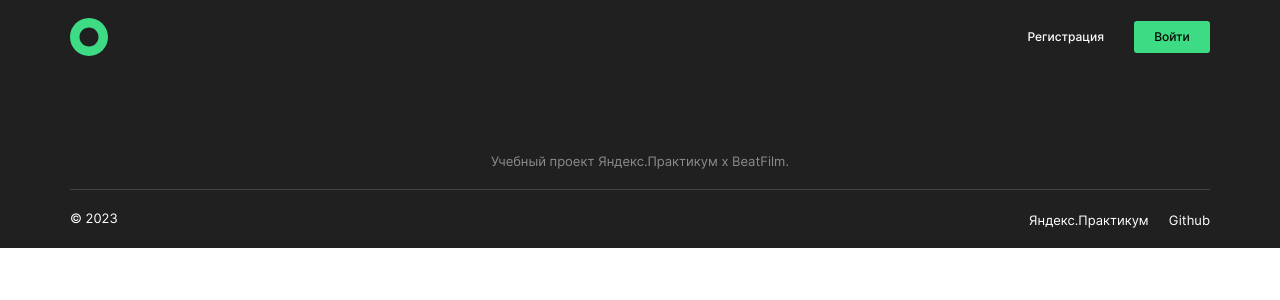
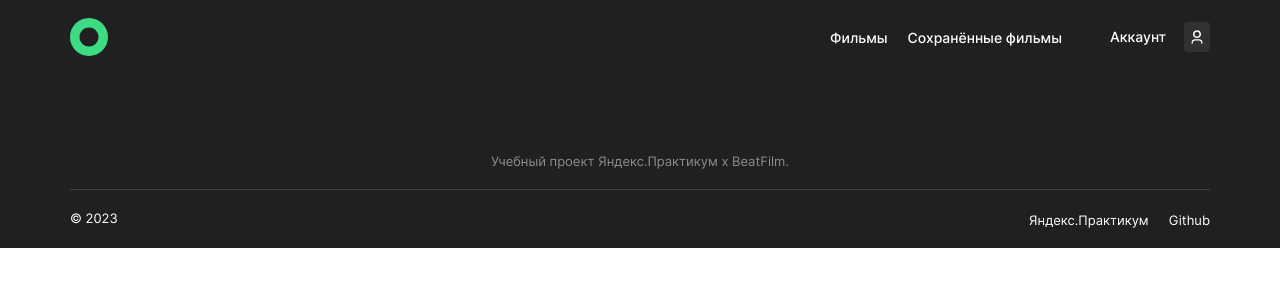
Before and after one commit to alebedev85/movies-explorer-frontend, a React (Create React App) app: page /movies in a window 1280 px wide. Shown: the top 300 px of the page. Built offline with nearby package versions, Linux system fonts and the light colour scheme.

Commit message:
feater: сделал hrader для movies

```diff
--- a/src/components/Footer/Footer.css
+++ b/src/components/Footer/Footer.css
@@ -1,5 +1,7 @@
 .footer {
   padding: 79px 70px 20px;
+  max-width: 1280px;
+  margin: 0 auto;
 }
 
 .footer__title {
--- a/src/components/Header/Header.js
+++ b/src/components/Header/Header.js
@@ -8,7 +8,7 @@ function Header({loggedIn}) {
   return (
     <header className={`header ${!loggedIn && 'header__color'}`}>
       <img src={logo} className='header__logo' alt='Логотип сайта' />
-      <NavBar />
+      <NavBar loggedIn={loggedIn}/>
     </header>
   );
 }
--- a/src/components/NavBar/NavBar.css
+++ b/src/components/NavBar/NavBar.css
@@ -31,10 +31,44 @@
   line-height: 16px;
 }
 
+.navbar__link__size_14 {
+  font-size: 14px;
+  line-height: 18px;
+}
+
+.navbar-links {
+  margin: 0;
+  padding: 0;
+  list-style-type: none;
+  display: flex;
+  gap: 20px;
+}
+
+.navbar__gap_48{
+  gap: 48px;
+  line-height: 19px;
+}
+
+.navbar__account-button {
+  display: flex;
+  align-items: center;
+  min-width: 100px;
+  justify-content: space-between;
+}
+
+.navbar__account-button__icon {
+  padding: 8px 7.5px;
+  width: 11.5px;
+  height: 14px;
+  border-radius: 4px;
+  background: #313131;
+}
+
 @media screen and (max-width: 320px) {
   .navbar {
     gap: 14px;
   }
+
   .navbar__link {
     font-size: 10px;
   }
--- a/src/components/NavBar/NavBar.js
+++ b/src/components/NavBar/NavBar.js
@@ -1,12 +1,36 @@
 import React from 'react';
-import { Link } from 'react-router-dom';
+import { NavLink, Routes, Route } from 'react-router-dom';
 import './NavBar.css';
 
-function NavBar(onClick) {
-  return (
+import accountIcon from '../../images/account_icon.svg';
+
+function NavBar({ loggedIn, onClick }) {
+  return !loggedIn ? (
     <nav className="navbar">
-      <Link to="/#" className="navbar__link link">Регистрация</Link>
-      <button type="button" className="navbar__button link button" onClick={onClick}>Войти</button>
+      <NavLink to="/#" className="navbar__link link">Регистрация</NavLink>
+      <button type="button" className="navbar__button button" onClick={onClick}>Войти</button>
+    </nav>
+  ) : (
+    <nav className="navbar navbar__gap_48">
+      <ul className='navbar-links'>
+        <li>
+          <NavLink to="/#" className="navbar__link navbar__link__size_14 link">Фильмы</NavLink>
+        </li>
+        <li>
+          <NavLink to="/#" className="navbar__link navbar__link__size_14 link">Сохранённые фильмы</NavLink>
+        </li>
+      </ul>
+
+
+      <NavLink to="/#" className="navbar__account-button link">
+        <p className='navbar__link navbar__link__size_14'>
+          Аккаунт
+        </p>
+        <img
+          className='navbar__account-button__icon '
+          src={accountIcon}
+          alt='Иконка входа в аккаунт' />
+      </NavLink>
     </nav>
   );
 }
```
Also changed, not shown: src/images/account_icon.svg (added).
